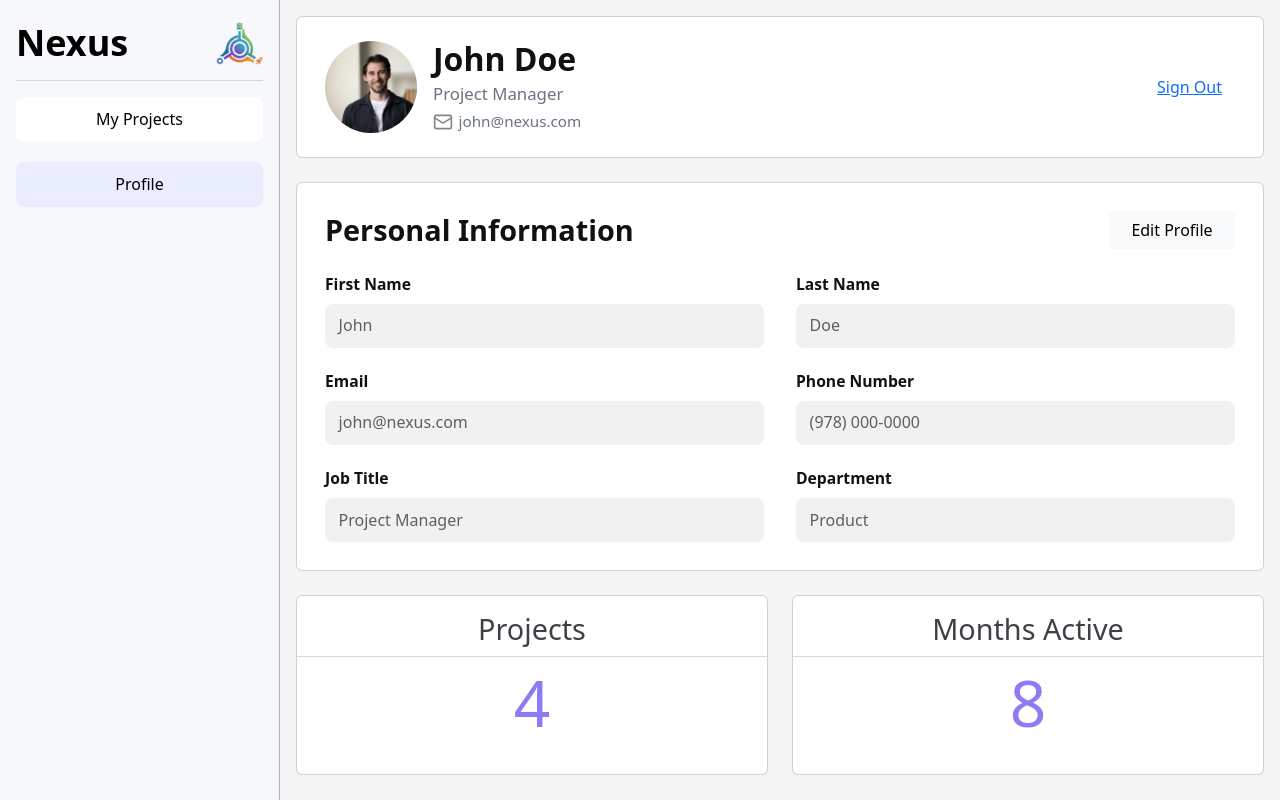
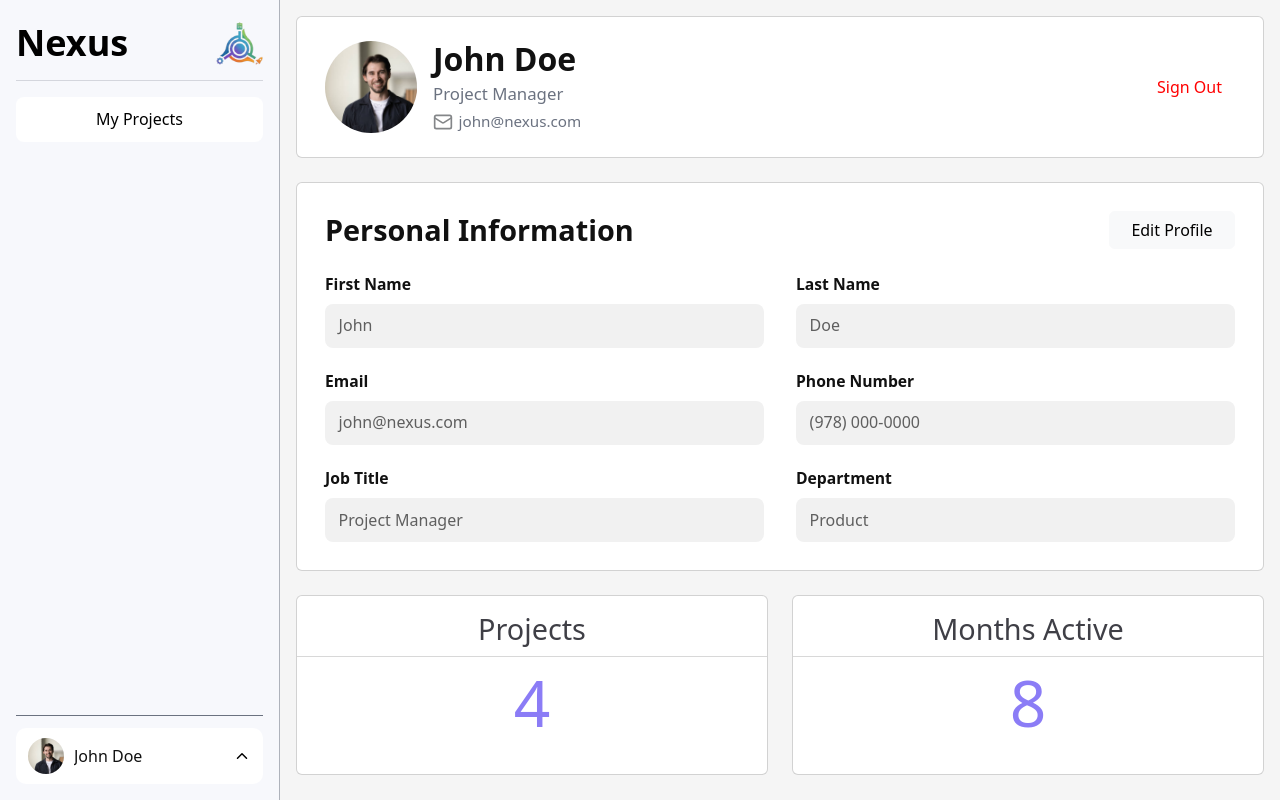
Before and after one commit to Ashtonroxas/Nexus, a React (Vite) app: page /profile in a window 1280 px wide. Built offline with nearby package versions, Linux system fonts and the light colour scheme; no server answers.

Commit message:
[Angelos Boules]: Added account menu option to sidebar for easier navigation based on heuristic feedback

```diff
--- a/src/components/Sidebar/Sidebar.jsx
+++ b/src/components/Sidebar/Sidebar.jsx
@@ -1,23 +1,40 @@
 import { Link, NavLink, useLocation, useParams } from "react-router-dom";
-import { ArrowLeft } from 'lucide-react';
+import { useState, useRef, useEffect } from "react";
+import { ArrowLeft, ChevronUp, User, LogOut } from 'lucide-react';
 import styles from "./Sidebar.module.css";
 import logo from "../../assets/nexus.png";
+import testavatarimage from "../../assets/test-avatar.png";
 
 function Sidebar({ variant = "desktop", onNavigate }) {
+  const [showAccountMenu, setShowAccountMenu] = useState(false);
   const { pathname } = useLocation();
   const { projectId} = useParams();
+  const accountRef = useRef(null);
 
   const projectSidebar = pathname.startsWith("/projects/") && !!projectId;
-  const wrapperStyling = variant === "desktop"
-                    ? `${styles.sidebar} d-none d-lg-block p-3 h-100`
-                    : `${styles.sidebar} p-3 h-100`
+  const wrapperStyling = `${styles.sidebar} p-3 h-100`
 
   const handleNav = () => {
     if (onNavigate) onNavigate();
   }
 
+  useEffect(() => {
+    const handleOutsideClick = (event) => {
+      if (accountRef.current && !accountRef.current.contains(event.target)) {
+        setShowAccountMenu(false);
+      }
+    };
+
+    document.addEventListener("mousedown", handleOutsideClick);
+
+    return () => {
+      document.removeEventListener("mousedown", handleOutsideClick);
+    };
+  }, []);
+
   return (
     <div className={wrapperStyling}>
+      <div className={styles.sidebarMain}>
         <div className= {`${styles.header} py-0 mt-0`} >
           <div className={styles.brand}>Nexus</div>
           <img src={logo} alt="Nexus Logo" width="47px" />
@@ -32,7 +49,7 @@ function Sidebar({ variant = "desktop", onNavigate }) {
               Back to My Projects
             </Link>
 
-          <div className={styles.sectionTitle}> Project Dashboard </div>
+            <div className={styles.sectionTitle}>Project Dashboard</div>
 
             <hr className={styles.separator} />
 
@@ -80,20 +97,58 @@ function Sidebar({ variant = "desktop", onNavigate }) {
               >
                 My Projects
               </NavLink>
-
-            <NavLink
-              to="/profile"
-              className={({ isActive }) =>
-                `${styles.navButton} ${isActive ? styles.active : ""}`
-              }
-              onClick={handleNav}
-            >
-              Profile
-            </NavLink>
-
             </nav>
           </>
         )}
+      </div>
+      <div className={styles.sidebarBottom} ref={accountRef}>
+            <button
+              type="button"
+              className={styles.accountButton}
+              onClick={() => setShowAccountMenu((prev) => !prev)}
+            >
+              <div className={styles.accountInfo}>
+                <img src={testavatarimage}
+                  alt="Profile Image"
+                  className={styles.accountImage} />
+                <span className={styles.accountName}>John Doe</span>
+              </div>
+
+              <ChevronUp size={18}
+                className={`${styles.accountChevron} ${
+                  showAccountMenu ? styles.accountChevronOpen : ""
+                }`}
+                />
+            </button>
+
+            {showAccountMenu && (
+              <div className={styles.accountMenu}>
+                <NavLink
+                  to="/profile"
+                  className={styles.accountMenuItem}
+                  onClick={() => {
+                    setShowAccountMenu(false);
+                    handleNav();
+                  }}
+                  >
+                    <User size={16} />
+                    My Profile
+                </NavLink>
+
+                <button
+                  type="button"
+                  className={styles.accountMenuItem}
+                  onClick={() => {
+                    setShowAccountMenu(false);
+                    handleNav();
+                  }}
+                >
+                  <LogOut size={16} />
+                  Sign Out
+                </button>
+              </div>
+            )}
+          </div>
     </div>
   );
 }
--- a/src/components/Sidebar/Sidebar.module.css
+++ b/src/components/Sidebar/Sidebar.module.css
@@ -9,7 +9,14 @@
 
     min-width: 240px;
     max-width: 280px;
-    min-height: 100vh;
+    height: 100%;
+
+    display: flex;
+    flex-direction: column;
+}
+
+.sidebarMain {
+    flex: 1;
 }
 
 .header {
@@ -74,3 +81,89 @@
     margin-top: 20px;
     margin-bottom: 10px;
 }
+
+.sidebarBottom {
+    position: relative;
+    margin-top: auto;
+    padding-top: 12px;
+    border-top: 1px solid var(--stroke-solid);
+}
+
+.accountButton {
+    display: flex;
+    align-items: center;
+    justify-content: space-between;
+    gap: 10px;
+    width: 100%;
+    padding: 10px 12px;
+    border-radius: 10px;
+    cursor: pointer;
+    background: #FFFFFF;
+    border: none;
+}
+
+.accountButton:hover {
+    background: #F3F4F6;
+}
+
+.accountInfo {
+    display: flex;
+    align-items: center;
+    gap: 10px;
+    min-width: 0;
+}
+
+.accountImage {
+    width: 36px;
+    height: 36px;
+    border-radius: 50%;
+    object-fit: cover;
+    flex-shrink: 0;
+}
+
+.accountName {
+    font-weight: 500;
+    color: #111111;
+    white-space: nowrap;
+    overflow: hidden;
+    text-overflow: ellipsis;
+}
+
+.accountChevron {
+    transition: transform 0.2s ease;
+    flex-shrink: 0;
+}
+
+.accountChevronOpen {
+    transform: rotate(180deg);
+}
+
+.accountMenu {
+    display: flex;
+    flex-direction: column;
+    gap: 6px;
+    margin-top: 8px;
+    padding: 8px;
+    border-radius: 10px;
+    background: #FFFFFF;
+    border: 1px solid var(--stroke-faded);
+}
+
+.accountMenuItem {
+    display: flex;
+    align-items: center;
+    gap: 8px;
+    width: 100%;
+    padding: 10px 12px;
+    border: none;
+    background: transparent;
+    border-radius: 8px;
+    text-decoration: none;
+    color: #111111;
+    text-align: left;
+}
+
+.accountMenuItem:hover {
+    background: #f3f4f6;
+    color: #111111;
+}
--- a/src/layouts/NexusLayout.module.css
+++ b/src/layouts/NexusLayout.module.css
@@ -36,5 +36,9 @@
 @media (min-width: 992px) {
     .sidebarColumn {
         display: block;
+        position: sticky;
+        top: 0;
+        height: 100vh;
+        align-text: flex-start;
     }
 }
--- a/src/pages/ProfilePage/ProfilePage.module.css
+++ b/src/pages/ProfilePage/ProfilePage.module.css
@@ -12,15 +12,15 @@
 
 .mobileSignOut,
 .desktopSignOut {
-    color: var(--default-red);
-    text-decoration: none;
+    color: var(--default-red) !important;
+    text-decoration: none !important;
     font-weight: 700;
     padding: 0;
 }
 
 .mobileSignOut:hover,
 .desktopSignOut:hover {
-    color: var(--hover-red);
+    color: var(--hover-red) !important;
 }
 
 .profileCard,
```
Lines whose indentation alone changed are shown as unchanged.
